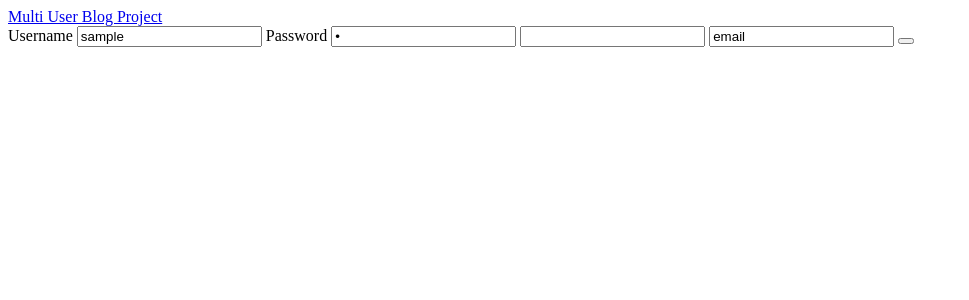
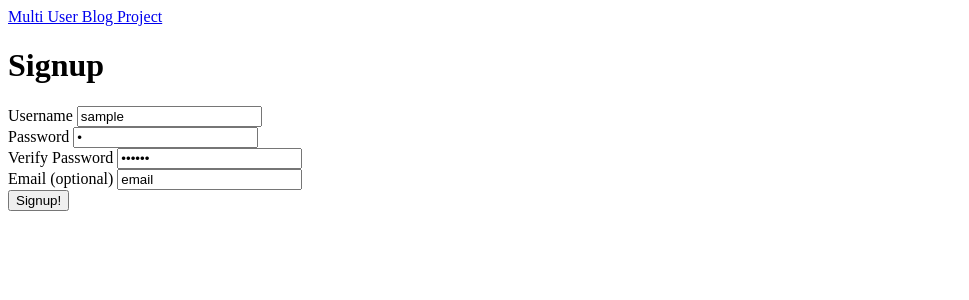
Before and after one commit to cgraffeo/multi-user-blog, a Python web app: template templates/signup.html in a window 1280 px wide. Shown: the top 300 px of the page, without its empty margins (0-969 px from the left). Run offline with Jinja, Linux system fonts and the light colour scheme; the template is opened without the code that fills it: most values are stand-ins (such as "Sample title", 1, 10 or a date in 2020).

Commit message:
Edited final HTML file

```diff
--- a/templates/signup.html
+++ b/templates/signup.html
@@ -1,16 +1,36 @@
-{% extends "base.html" %}
-{% block content %}
+{% extends "base.html" %} {% block content %}
+<h1> Signup</h1>
 <form method="post">
     <div class="form-elements">
+        <div class="input-field">
             <label>Username</label>
             <input type="text" name="username" value={{username}}>
+        </div>
+        <div class="error">
+            {{error_username}}
+        </div>
+        <div class="input-field">
             <label>Password</label>
             <input type="password" name="password" value={{upassword}}>
-      <label></label>
-      <input type="password" value="">
-      <label></label>
+        </div>
+        <div class="error">
+            {{error_password}}
+        </div>
+        <div class="input-field">
+            <label>Verify Password</label>
+            <input type="password" value="verify">
+        </div>
+        <div class="error">
+            {{error_verify}}
+        </div>
+        <div class="input-field">
+            <label>Email (optional)</label>
             <input type="text" value="email">
-      <button type="submit"></button>
+        </div>
+        <div class="error">
+            {{error_email}}
+        </div>
+        <button type="submit">Signup!</button>
     </div>
 </form>
 {% endblock %}
```
Lines whose indentation alone changed are shown as unchanged.
